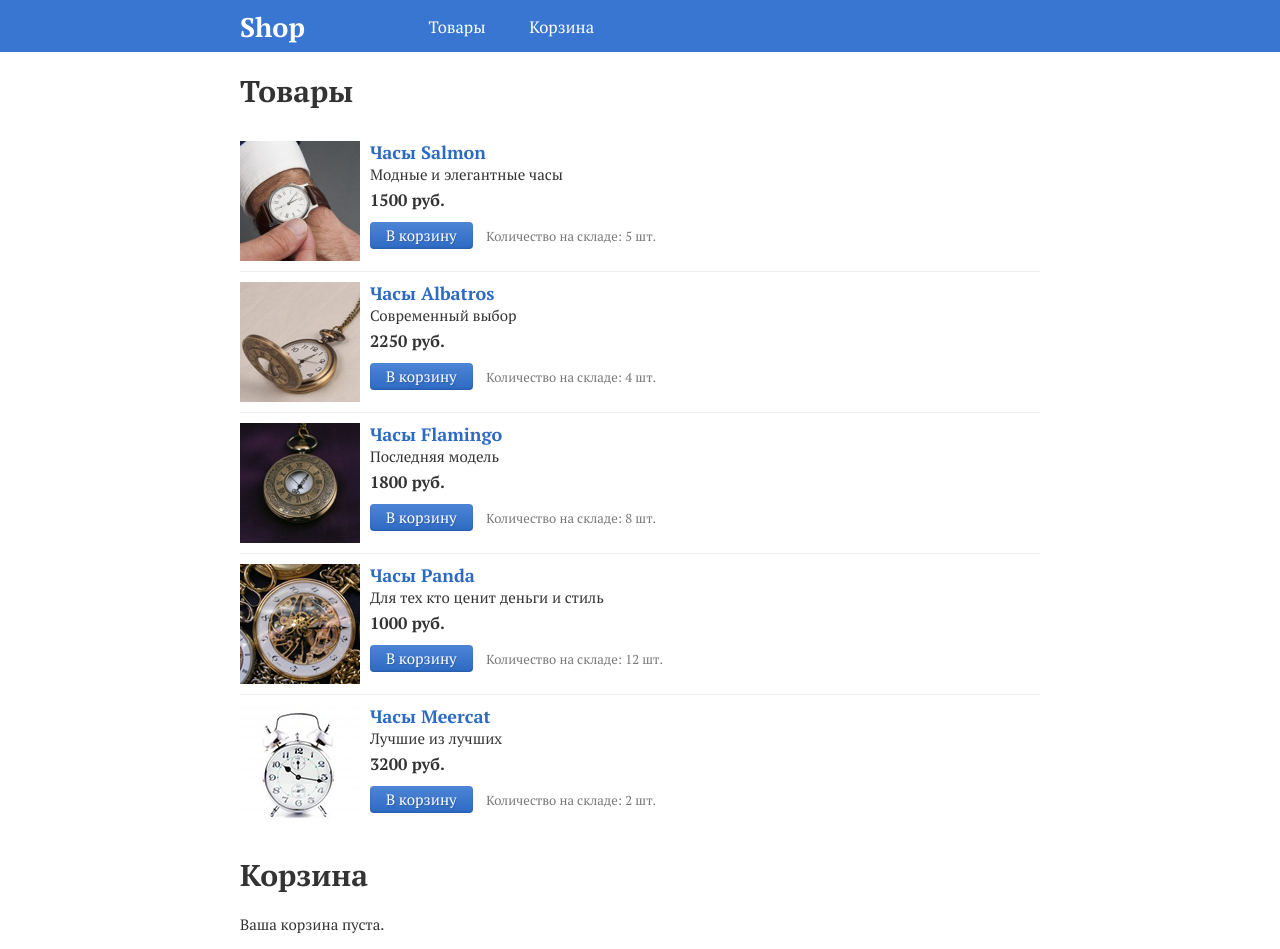
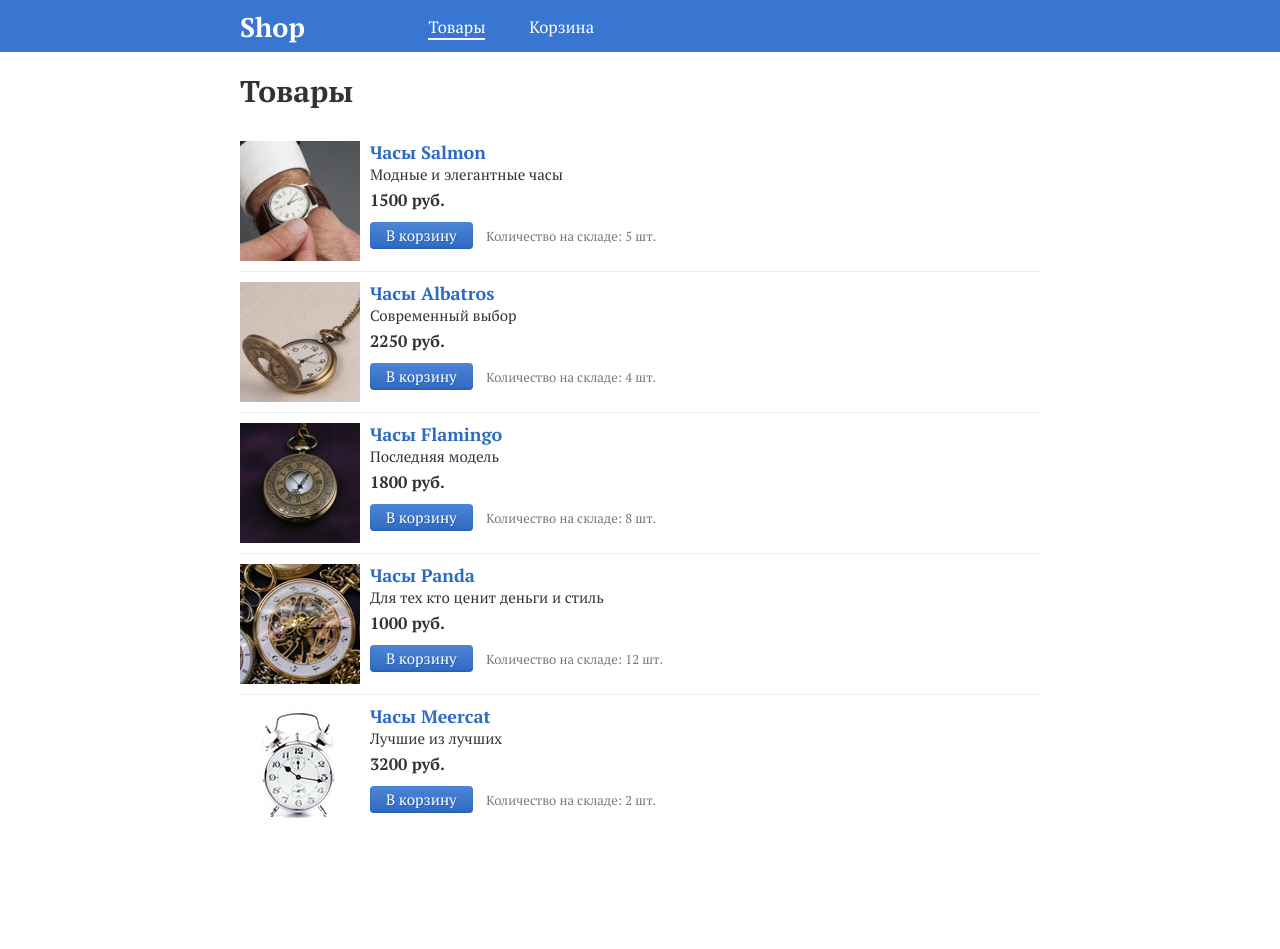
Before and after one commit to everyonesdesign/backbone-cart, a website: page index.html in a window 1280 px wide. After the commit the page ends 835 px from the top, so only its background shows below. Drawn offline with Linux system fonts and the light colour scheme.

Commit message:
added router

```diff
--- a/index.html
+++ b/index.html
@@ -14,8 +14,8 @@
     <div class="container">
         <div class="header-logo">Shop</div>
         <ul class="menu">
-            <li class="menu-item"><a href="#">Товары</a></li>
-            <li class="menu-item"><a href="#">Корзина</a></li>
+            <li class="menu-item"><a class="menu-link" href="">Товары</a></li>
+            <li class="menu-item"><a class="menu-link" href="cart">Корзина</a></li>
         </ul>
     </div>
 </div>
--- a/js/scripts.js
+++ b/js/scripts.js
@@ -117,6 +117,38 @@ var CartListView = Backbone.View.extend({
     }
 });
 
+//ROUTER
+
+var $links = $(".menu-link");
+$links.click(function(e) {
+    e.preventDefault();
+    navigation.navigate($(this).attr("href"), {trigger: true});
+});
+
+var Navigation = Backbone.Router.extend({
+
+    routes: {
+        "": "shop",
+        "cart": "cart"
+    },
+    shop: function() {
+        $(".mode").stop().hide().filter(".mode--shop").fadeIn(200);
+        this.updateMenu("");
+    },
+    cart: function() {
+        $(".mode").stop().hide().filter(".mode--cart").fadeIn(200);
+        this.updateMenu("cart");
+    },
+
+    updateMenu: function(href) {
+        $links
+            .removeClass("menu-link--active")
+            .filter("[href='" + href + "']")
+            .addClass("menu-link--active");
+    }
+
+});
+
 
 // INIT
 
@@ -172,3 +204,6 @@ var cart = new CartList();
 var cartView = new CartListView({
     collection: cart
 });
+
+var navigation = new Navigation();
+Backbone.history.start();
--- a/scss/_project.scss
+++ b/scss/_project.scss
@@ -33,9 +33,14 @@
   padding: 0;
   &-item {
     display: inline-block;
-    position: relative;
     margin: 0 20px;
     font-size: 1.1em;
+  }
+  &-link {
+    display: block;
+    position: relative;
+    text-decoration: none;
+    cursor: pointer;
     &:before {
       content: "";
       position: absolute;
@@ -47,9 +52,6 @@
       opacity: 0;
       pointer-events: none;
       transition: .2s opacity;
-    }
-    a {
-      text-decoration: none;
     }
     &:hover:before,
     &--active:before {
```
Also changed, not shown: css/styles.css, 1 other file.
